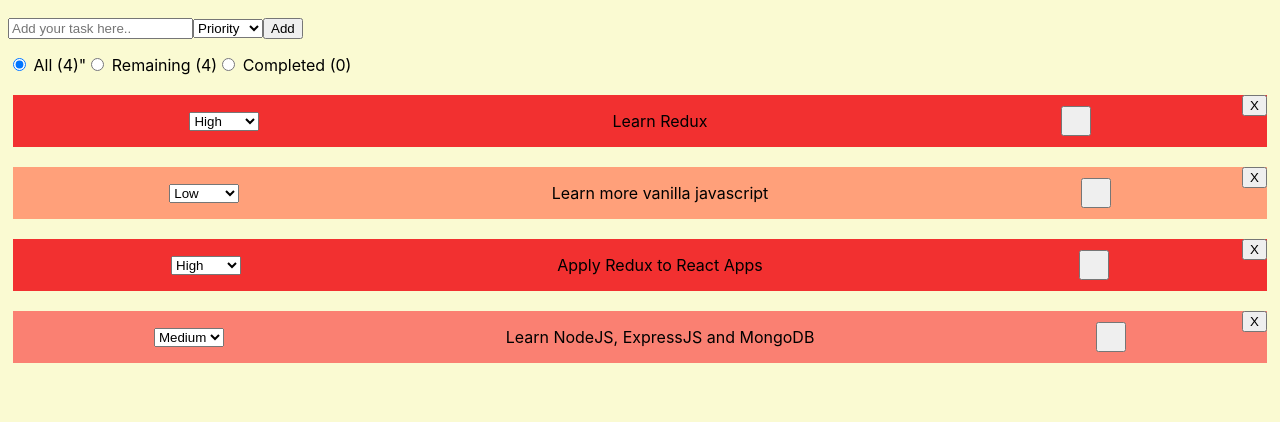
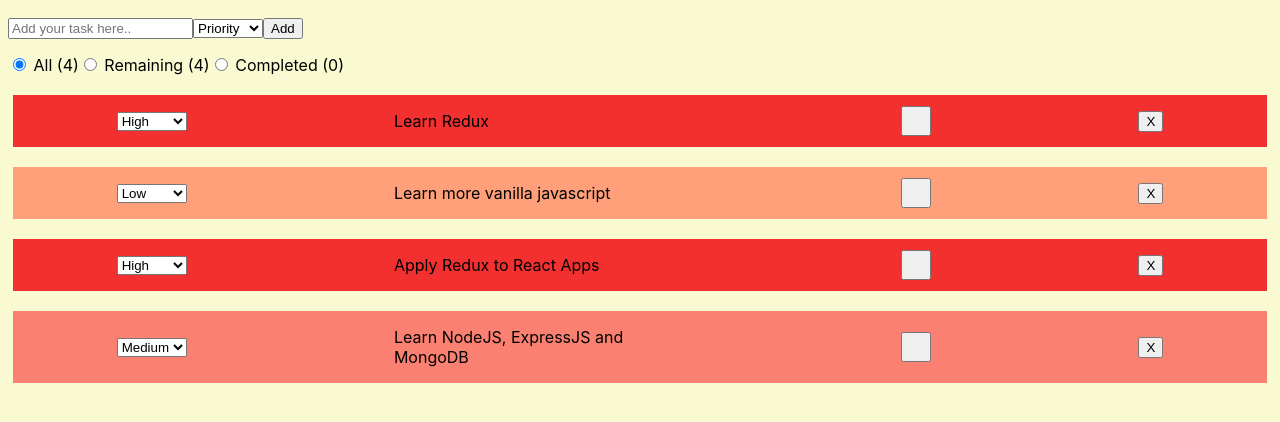
Before and after one commit to icybears/TODO-App, a React app: page / in a window 1280 px wide. Shown: the part 50-472 px from the top of the page. Built offline with nearby package versions, Linux system fonts and the light colour scheme.

Commit message:
fixed filter and css

```diff
--- a/app/app.css
+++ b/app/app.css
@@ -12,11 +12,7 @@ body{
     justify-content: space-around;
     align-items: center;
 }
-.task #delete{
-    position:absolute;
-    top:0%;
-    right:0%;
-}
+
 .task #complete {
     font-size: 1.5em;
     padding:0 6px;
@@ -41,3 +37,6 @@ body{
 .verify > div{
 background-color:lightgreen;
 }
+.row p {
+    width:300px;
+}
--- a/app/components/Filter.js
+++ b/app/components/Filter.js
@@ -8,7 +8,7 @@ const Filter = (props) => {
                 <label><input type="radio" name="Filter" value="all"
                         checked={filter==='all'? true: false}
                         onChange={changeFilter.bind(null, 'all')}
-                        /> All ({tasksCount("all")})"</label>
+                        /> All ({tasksCount("all")})</label>
                 <label><input type="radio" name="Filter" value="uncompleted"
                         checked={filter==='uncompleted'? true: false}
                         onChange={changeFilter.bind(null, 'uncompleted')}
--- a/app/components/Task.js
+++ b/app/components/Task.js
@@ -35,9 +35,10 @@ class Task extends Component  {
                 />
                 <p>{desc}</p>
                 <button id="complete" onClick={this.handleComplete}>{isComplete ? <span>&#10004;</span>: <span></span>}</button>
+                <button id="delete"
+             onClick={this.handleDel}>X</button>
             </div>
-            <button id="delete"
-             onClick={this.handleDel}>X</button>
+
         </div>
     );
     }
```
